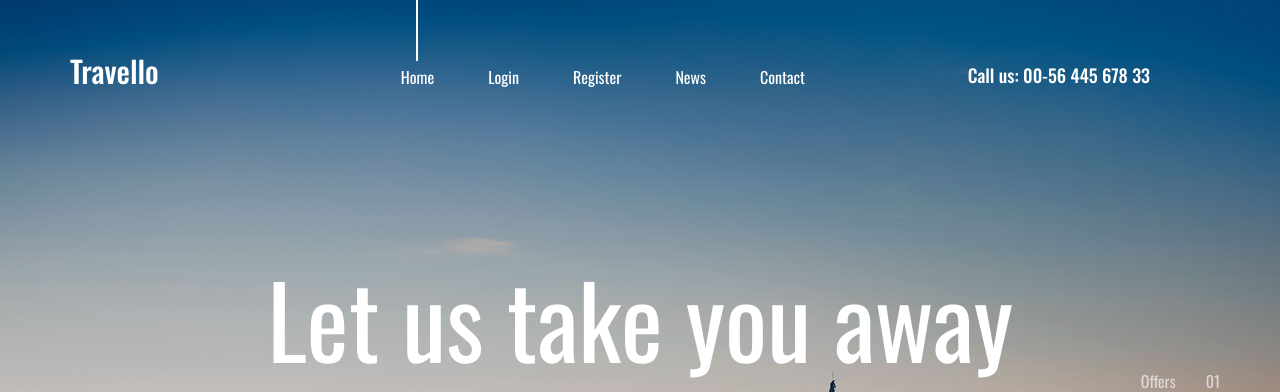
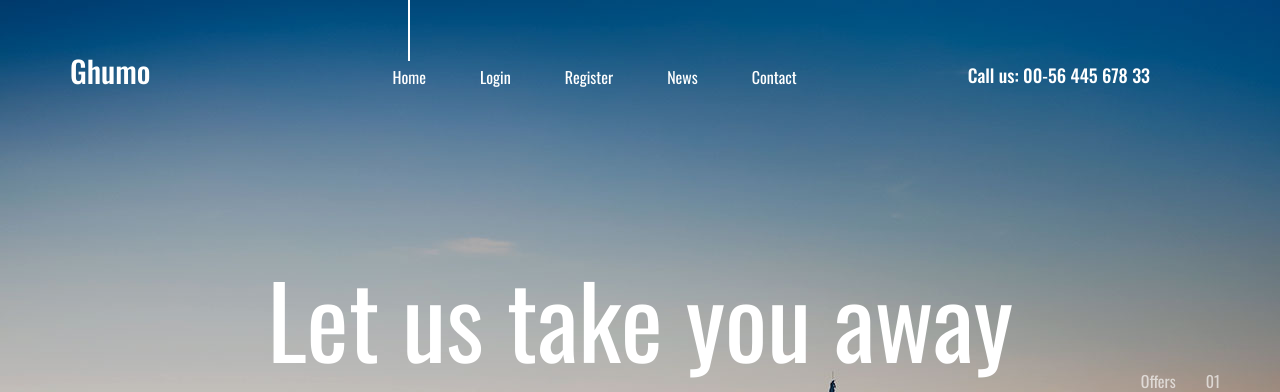
Before and after one commit to aaloksood1/travel_website, a Django app: page / in a window 1280 px wide. Shown: the top 392 px of the page. Run offline with Django 3.2, Linux system fonts and the light colour scheme; data that the repository does not hold is empty; some libraries are stand-ins or nearby versions.

Commit message:
Change name of website

```diff
--- a/travello/templates/travello/about.html
+++ b/travello/templates/travello/about.html
@@ -26,7 +26,7 @@
 				<div class="col">
 					<div class="header_content d-flex flex-row align-items-center justify-content-start">
 						<div class="header_content_inner d-flex flex-row align-items-end justify-content-start">
-							<div class="logo"><a href="index.html">Travello</a></div>
+							<div class="logo"><a href="index.html">Ghumo</a></div>
 							<nav class="main_nav">
 								<ul class="d-flex flex-row align-items-start justify-content-start">
 									<li><a href="index.html">Home</a></li>
--- a/travello/templates/travello/index.html
+++ b/travello/templates/travello/index.html
@@ -3,7 +3,7 @@
 <!DOCTYPE html>
 <html lang="en">
 <head>
-<title>Travello by Aalok</title>
+<title>Ghumo by Aalok</title>
 <meta charset="utf-8">
 <meta http-equiv="X-UA-Compatible" content="IE=edge">
 <meta name="description" content="Travello template project">
@@ -28,7 +28,7 @@
 				<div class="col">
 					<div class="header_content d-flex flex-row align-items-center justify-content-start">
 						<div class="header_content_inner d-flex flex-row align-items-end justify-content-start">
-							<div class="logo"><a href="/">Travello</a></div>
+							<div class="logo"><a href="/">Ghumo</a></div>
 							<nav class="main_nav">
 								<ul class="d-flex flex-row align-items-start justify-content-start">
 									<li class="active"><a href="/">Home</a></li>
@@ -76,7 +76,7 @@
 
 	<div class="menu">
 		<div class="menu_header d-flex flex-row align-items-center justify-content-start">
-			<div class="menu_logo"><a href="index.html">Travello</a></div>
+			<div class="menu_logo"><a href="index.html">Ghumo</a></div>
 			<div class="menu_close_container ml-auto"><div class="menu_close"><div></div><div></div></div></div>
 		</div>
 		<div class="menu_content">
```
